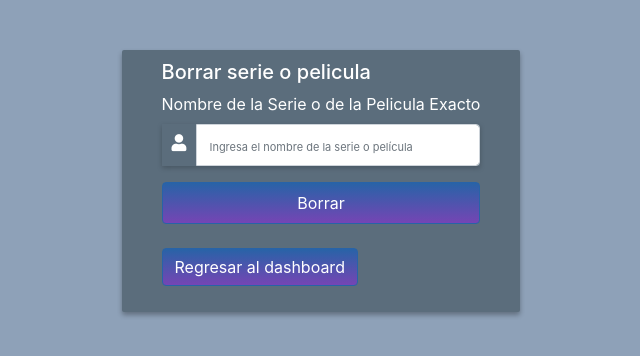
After one commit to MarianoReyes/Proyecto2Bases_CopiaNetflix, a Flask app: page /borrar_pos in a window 1280 px wide. The commit adds this page. Shown: the top 356 px of the page, without its empty margins (319-959 px from the left). Run offline with Flask 2, Linux system fonts and the light colour scheme; data that the repository does not hold is empty; some libraries are stand-ins or nearby versions.

Commit message:
borrar cambiado

```diff
--- a/app.py
+++ b/app.py
@@ -56,80 +56,6 @@ def home_admin():
 
     # User is not loggedin redirect to login page
     return redirect(url_for('login'))
-
-
-@app.route('/crear_perfil', methods=['GET', 'POST'])
-# manda a pestaña para crear perfil
-def crear_perfil():
-
-    cursor = conn.cursor(cursor_factory=psycopg2.extras.DictCursor)
-
-    cursor.execute('SELECT * FROM cuentas WHERE id = %s', [session['id']])
-    account = cursor.fetchone()
-
-    # Check if "username", "password" and "email" POST requests exist (user submitted form)
-    if account['tipocuenta'] == 'Premium':
-        cursor.execute(
-            'SELECT COUNT(*) FROM perfiles WHERE email = %s', [account['email']])
-        contador = cursor.fetchone()
-
-        if contador[0] < 8:
-            if request.method == 'POST' and 'nombreperfil' in request.form:
-                nombre_perfil = request.form['nombreperfil']
-                email = account['email']
-                fecha_ingreso = '2022-03-31'
-                hora_ingreso = '05:49'
-
-                # Account doesnt exists and the form data is valid, now insert new account into cuentas table
-                cursor.execute("INSERT INTO perfiles (nombre_perfil, email, fecha_ingreso, hora_ingreso) VALUES (%s,%s,%s,%s)",
-                               (nombre_perfil, email, fecha_ingreso, hora_ingreso))
-                conn.commit()
-                flash('Perfil creado con exito')
-        else:
-            if request.method == 'POST' and 'nombreperfil' in request.form:
-                flash('Ya no se pueden crear mas perfiles')
-    elif account['tipocuenta'] == 'Standard':
-        cursor.execute(
-            'SELECT COUNT(*) FROM perfiles WHERE email = %s', [account['email']])
-        contador = cursor.fetchone()
-
-        if contador[0] < 4:
-            if request.method == 'POST' and 'nombreperfil' in request.form:
-                nombre_perfil = request.form['nombreperfil']
-                email = account['email']
-                fecha_ingreso = '2022-03-31'
-                hora_ingreso = '05:49'
-
-                # Account doesnt exists and the form data is valid, now insert new account into cuentas table
-                cursor.execute("INSERT INTO perfiles (nombre_perfil, email, fecha_ingreso, hora_ingreso) VALUES (%s,%s,%s,%s)",
-                               (nombre_perfil, email, fecha_ingreso, hora_ingreso))
-                conn.commit()
-                flash('Perfil creado con exito')
-        else:
-            if request.method == 'POST' and 'nombreperfil' in request.form:
-                flash('Ya no se pueden crear mas perfiles')
-    else:
-        cursor.execute(
-            'SELECT COUNT(*) FROM perfiles WHERE email = %s', [account['email']])
-        contador = cursor.fetchone()
-        print('ResultCount = ', contador[0])
-        if contador[0] < 1:
-            if request.method == 'POST' and 'nombreperfil' in request.form:
-                nombre_perfil = request.form['nombreperfil']
-                email = account['email']
-                fecha_ingreso = '2022-03-31'
-                hora_ingreso = '05:49'
-
-                # Account doesnt exists and the form data is valid, now insert new account into cuentas table
-                cursor.execute("INSERT INTO perfiles (nombre_perfil, email, fecha_ingreso, hora_ingreso) VALUES (%s,%s,%s,%s)",
-                               (nombre_perfil, email, fecha_ingreso, hora_ingreso))
-                conn.commit()
-                flash('Perfil creado con exito')
-        else:
-            if request.method == 'POST' and 'nombreperfil' in request.form:
-                flash('Ya no se pueden crear mas perfiles')
-
-    return render_template('crear_perfil.html', username=session['username'])
 
 
 @app.route('/login/', methods=['GET', 'POST'])
@@ -229,6 +155,80 @@ def profile():
     return redirect(url_for('login'))
 
 
+@app.route('/crear_perfil', methods=['GET', 'POST'])
+# manda a pestaña para crear perfil
+def crear_perfil():
+
+    cursor = conn.cursor(cursor_factory=psycopg2.extras.DictCursor)
+
+    cursor.execute('SELECT * FROM cuentas WHERE id = %s', [session['id']])
+    account = cursor.fetchone()
+
+    # Check if "username", "password" and "email" POST requests exist (user submitted form)
+    if account['tipocuenta'] == 'Premium':
+        cursor.execute(
+            'SELECT COUNT(*) FROM perfiles WHERE email = %s', [account['email']])
+        contador = cursor.fetchone()
+
+        if contador[0] < 8:
+            if request.method == 'POST' and 'nombreperfil' in request.form:
+                nombre_perfil = request.form['nombreperfil']
+                email = account['email']
+                fecha_ingreso = '2022-03-31'
+                hora_ingreso = '05:49'
+
+                # Account doesnt exists and the form data is valid, now insert new account into cuentas table
+                cursor.execute("INSERT INTO perfiles (nombre_perfil, email, fecha_ingreso, hora_ingreso) VALUES (%s,%s,%s,%s)",
+                               (nombre_perfil, email, fecha_ingreso, hora_ingreso))
+                conn.commit()
+                flash('Perfil creado con exito')
+        else:
+            if request.method == 'POST' and 'nombreperfil' in request.form:
+                flash('Ya no se pueden crear mas perfiles')
+    elif account['tipocuenta'] == 'Standard':
+        cursor.execute(
+            'SELECT COUNT(*) FROM perfiles WHERE email = %s', [account['email']])
+        contador = cursor.fetchone()
+
+        if contador[0] < 4:
+            if request.method == 'POST' and 'nombreperfil' in request.form:
+                nombre_perfil = request.form['nombreperfil']
+                email = account['email']
+                fecha_ingreso = '2022-03-31'
+                hora_ingreso = '05:49'
+
+                # Account doesnt exists and the form data is valid, now insert new account into cuentas table
+                cursor.execute("INSERT INTO perfiles (nombre_perfil, email, fecha_ingreso, hora_ingreso) VALUES (%s,%s,%s,%s)",
+                               (nombre_perfil, email, fecha_ingreso, hora_ingreso))
+                conn.commit()
+                flash('Perfil creado con exito')
+        else:
+            if request.method == 'POST' and 'nombreperfil' in request.form:
+                flash('Ya no se pueden crear mas perfiles')
+    else:
+        cursor.execute(
+            'SELECT COUNT(*) FROM perfiles WHERE email = %s', [account['email']])
+        contador = cursor.fetchone()
+        print('ResultCount = ', contador[0])
+        if contador[0] < 1:
+            if request.method == 'POST' and 'nombreperfil' in request.form:
+                nombre_perfil = request.form['nombreperfil']
+                email = account['email']
+                fecha_ingreso = '2022-03-31'
+                hora_ingreso = '05:49'
+
+                # Account doesnt exists and the form data is valid, now insert new account into cuentas table
+                cursor.execute("INSERT INTO perfiles (nombre_perfil, email, fecha_ingreso, hora_ingreso) VALUES (%s,%s,%s,%s)",
+                               (nombre_perfil, email, fecha_ingreso, hora_ingreso))
+                conn.commit()
+                flash('Perfil creado con exito')
+        else:
+            if request.method == 'POST' and 'nombreperfil' in request.form:
+                flash('Ya no se pueden crear mas perfiles')
+
+    return render_template('crear_perfil.html', username=session['username'])
+
+
 @app.route('/cambiocuenta', methods=['GET', 'POST'])
 def cambiocuenta():
     cursor = conn.cursor(cursor_factory=psycopg2.extras.DictCursor)
@@ -303,6 +303,41 @@ def agregar_pos():
     return render_template('agregar_pos.html')
 
 
+@app.route('/modificar_pos')
+def modificar_pos():
+    # Mandar a pagina para agregar series o peliculas
+    return render_template('modificar_pos.html')
+
+
+@app.route('/borrar_pos', methods=['GET', 'POST'])
+def borrar_pos():
+    cursor = conn.cursor(cursor_factory=psycopg2.extras.DictCursor)
+
+    # Mando a llamar Peliculas y series
+    cursor.execute(
+        'select distinct serie_pelicula,imagen,link_repro from serie_peliculas')
+    series_peliculas = cursor.fetchall()
+
+    if request.method == 'POST' and 'nombrepos' in request.form:
+
+        nombrepos = request.form['nombrepos']
+        # se comprueba si existe la serie/pelicula
+        cursor.execute(
+            'SELECT * FROM serie_peliculas WHERE serie_peliculas = %s', (nombrepos,))
+        seriepelicula = cursor.fetchone()
+
+        if seriepelicula:
+            cursor.execute(
+                "DELETE FROM serie_peliculas WHERE serie_peliculas = %s", (nombrepos,))
+            conn.commit()
+            flash('Serie / Película borrada con exito')
+        else:
+            flash('Serie / Película no existente')
+
+    # Mandar a pagina para borrar series o peliculas
+    return render_template('borrar_pos.html', series_peliculas=series_peliculas)
+
+
 @app.route('/logout')
 def logout():
     # Remove session data, this will log the user out
--- /dev/null
+++ b/templates/borrar_pos.html
@@ -0,0 +1,63 @@
+<!DOCTYPE html>
+<html>
+ <head>
+  <meta charset="utf-8">
+  <title>Register</title>
+  <link rel="stylesheet" href="{{ url_for('static', filename='css/style.css') }}">
+  <link rel="stylesheet" href="https://use.fontawesome.com/releases/v5.7.1/css/all.css">
+  <!-- Google Fonts -->
+  <link href='https://fonts.googleapis.com/css?family=Passion+One' rel='stylesheet' type='text/css'>
+  <link href='https://fonts.googleapis.com/css?family=Oxygen' rel='stylesheet' type='text/css'>
+  <link href="https://maxcdn.bootstrapcdn.com/bootstrap/4.1.1/css/bootstrap.min.css" rel="stylesheet" id="bootstrap-css">
+ </head>
+ <body style="background-color:#8ea1b8;">
+ <div class="container">
+    <div class="row main">
+        <div class="main-login main-center">
+        <h5>Borrar serie o pelicula</h5>
+            <form action="{{ url_for('borrar_pos') }}" method="post" autocomplete="off">
+
+            <div class="form-group">
+            <label for="name" class="cols-sm-2 control-label">Nombre de la Serie o de la Pelicula Exacto</label>
+            <div class="cols-sm-10">
+                <div class="input-group">
+                <span class="input-group-addon"><i class="fa fa-user fa" aria-hidden="true"></i></span>
+                <input type="text" class="form-control" name="nombrepos" id="nombrepos"  placeholder="Ingresa el nombre de la serie o película"/>
+                </div>
+            </div>
+            </div>
+
+            <div class="form-group ">
+                {% with messages = get_flashed_messages()  %}
+                {% if messages %}
+                {% for message in messages %}
+                <div class="alert alert-success alert-dismissible fade show" role="alert">
+                {{ message }}
+                <button type="button" class="close" data-dismiss="alert" aria-label="Close">
+                    <span aria-hidden="true">×</span>
+                </button>
+                </div>
+                {% endfor %}
+                {% endif %}
+                {% endwith %}
+            <input type="submit" value="Borrar" class="form-control btn btn-success "  name="">
+            <br>
+            <br>
+            <a href="{{ url_for('home_admin') }}" class="btn btn-success ">Regresar al dashboard</a>
+
+            </div>
+
+            </form>
+        </div>
+    </div>
+    <div class="row">
+        {% for serie_pelicula in series_peliculas %}
+        <p><img src="{{serie_pelicula['serie_pelicula'] }}" alt=""></p>
+
+        {% endfor %}
+    </div>
+  </div>
+ <script src="https://maxcdn.bootstrapcdn.com/bootstrap/4.1.1/js/bootstrap.min.js"></script>
+ <script src="https://cdnjs.cloudflare.com/ajax/libs/jquery/3.2.1/jquery.min.js"></script>
+ </body>
+</html>
--- a/templates/home_admin.html
+++ b/templates/home_admin.html
@@ -15,10 +15,10 @@
             <a class="btn btn-perfil btn-p2" href="{{ url_for('agregar_pos') }}">Agregar Película/Serie</a>
 
 
-            <a class="btn btn-perfil btn-p2" href="">Modificar Película/Serie</a>
+            <a class="btn btn-perfil btn-p2" href="{{ url_for('modificar_pos') }}">Modificar Película/Serie</a>
 
 
-            <a class="btn btn-perfil btn-p2" href="">Borrar Película/Serie</a>
+            <a class="btn btn-perfil btn-p2" href="{{ url_for('borrar_pos') }}">Borrar Película/Serie</a>
 
 
         </div>
```
Also changed, not shown: templates/modificar_pos.html (added, +9 -0 lines).
